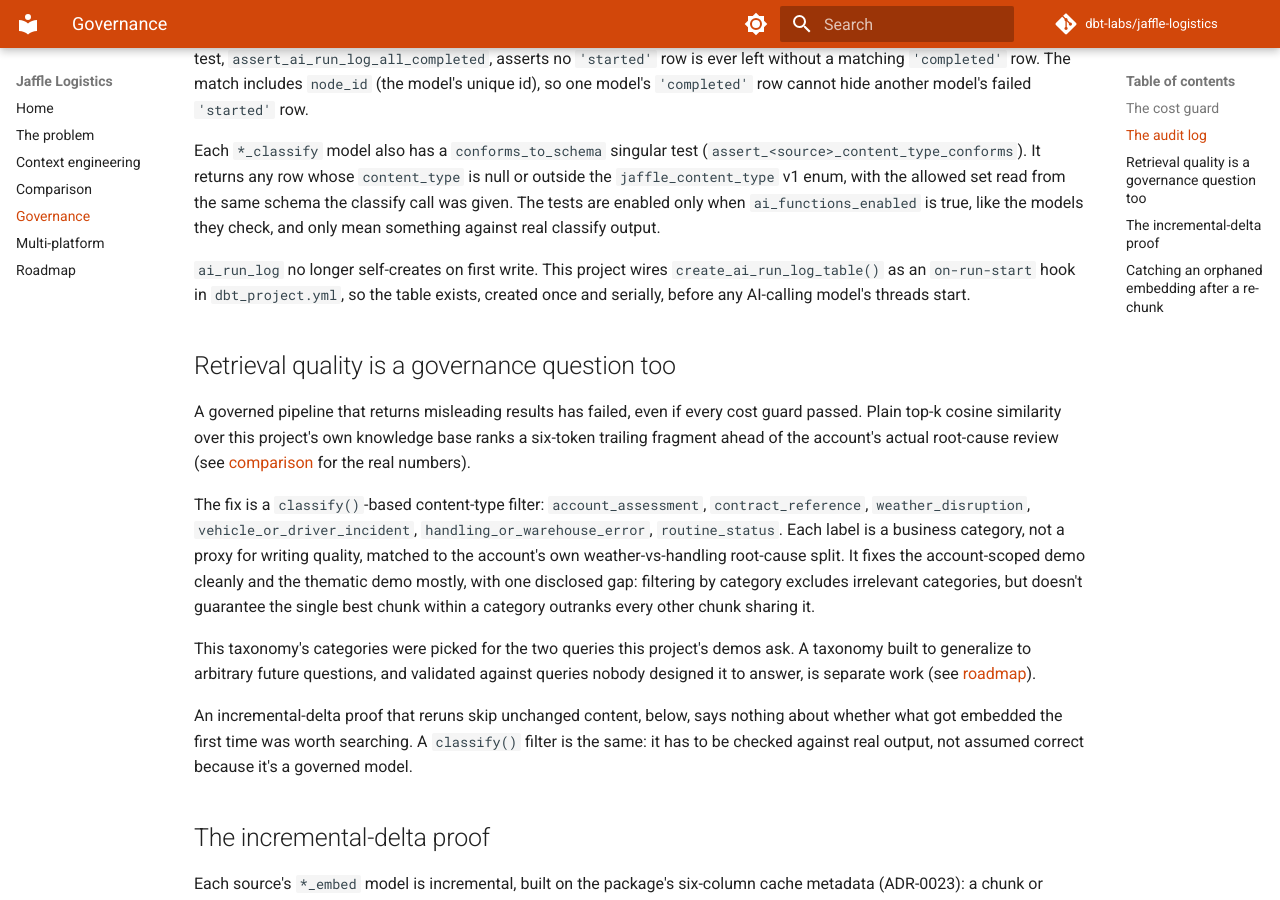
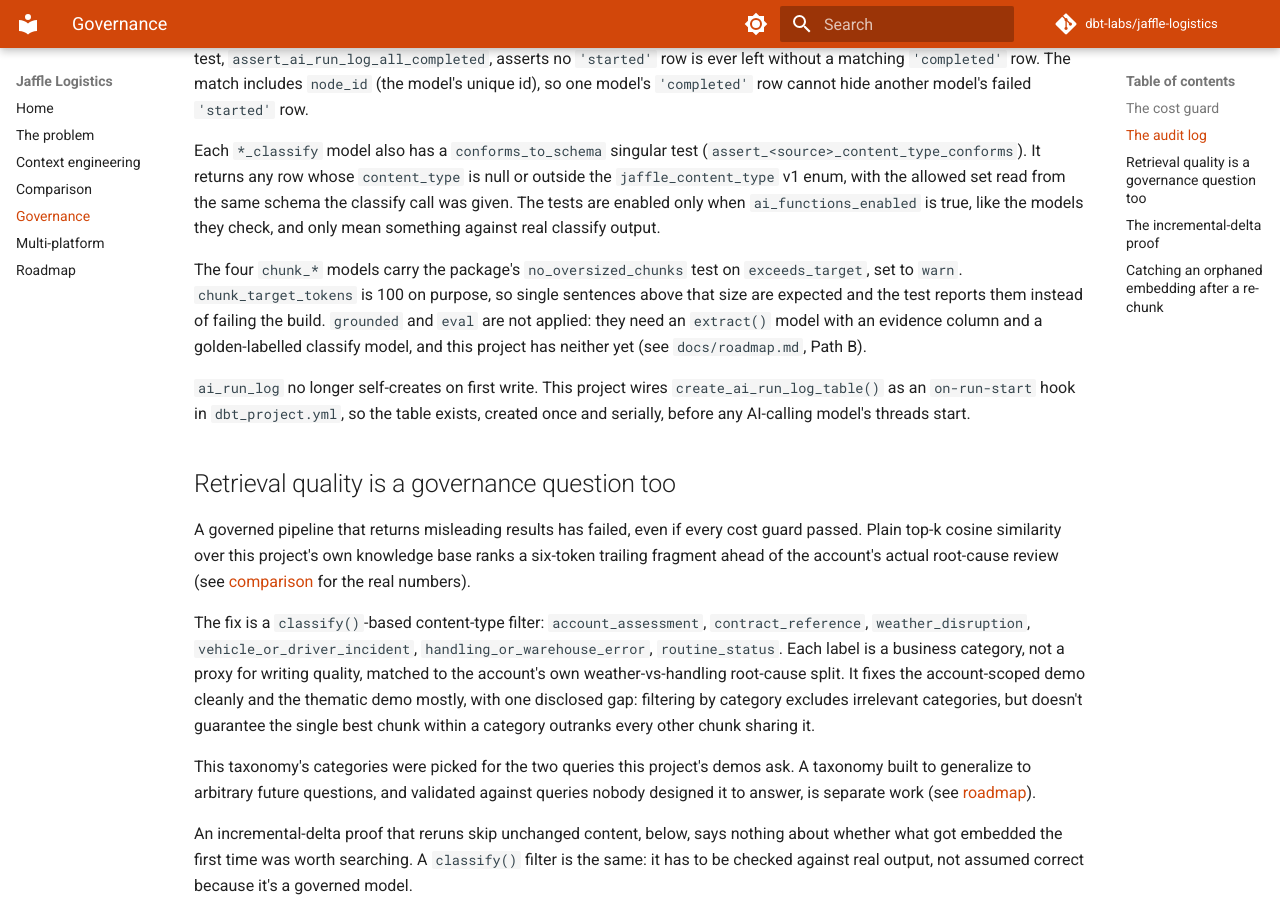
Before and after one commit to dbt-labs/jaffle-logistics, an MkDocs documentation site: the page built from docs/governance.md, in a window 1280 px wide and 900 px high, scrolled down 783 px. Built offline with MkDocs 1.6.1 and Material for MkDocs 9.7.7, drawn with Linux system fonts in a browser that asks for light colours; comment, search, counter and statistics services are not loaded.

Commit message:
Add no_oversized_chunks warn-level tests on the four chunk models
Refs dbt-labs/psaitt-hub#161.

Co-Authored-By: Claude Sonnet 5.5 <noreply@anthropic.com>

```diff
--- a/docs/governance.md
+++ b/docs/governance.md
@@ -47,6 +47,14 @@ Each `*_classify` model also has a `conforms_to_schema` singular test
 the allowed set read from the same schema the classify call was given. The
 tests are enabled only when `ai_functions_enabled` is true, like the models
 they check, and only mean something against real classify output.
+
+The four `chunk_*` models carry the package's `no_oversized_chunks` test on
+`exceeds_target`, set to `warn`. `chunk_target_tokens` is 100 on purpose, so
+single sentences above that size are expected and the test reports them
+instead of failing the build. `grounded` and `eval` are not applied: they
+need an `extract()` model with an evidence column and a golden-labelled
+classify model, and this project has neither yet (see `docs/roadmap.md`,
+Path B).
 
 `ai_run_log` no longer self-creates on first write. This project wires
 `create_ai_run_log_table()` as an `on-run-start` hook in
```
Also changed, not shown: 1 other file.
